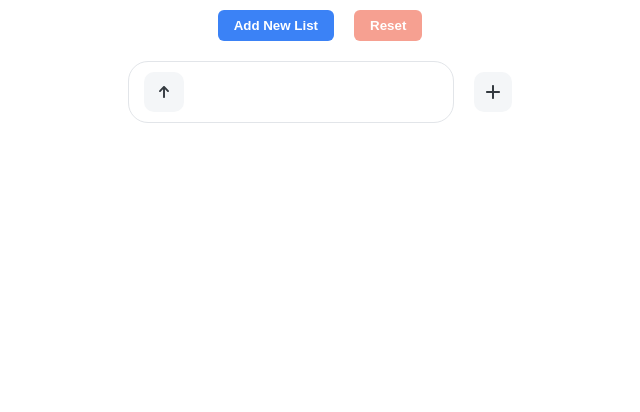
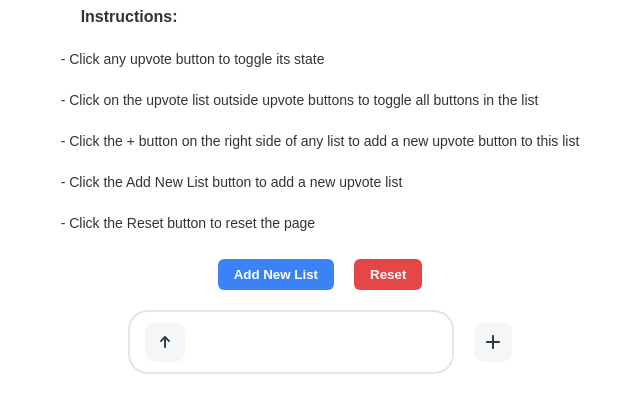
Before and after one commit to EvenL94/scrawlr-react-demo, a React (Create React App) app: page / in a window 1280 px wide. Shown: the top 412 px of the page, without its empty margins (320-960 px from the left). Built offline with nearby package versions, Linux system fonts and the light colour scheme.

Commit message:
add instructions and clean up

```diff
--- a/src/App.css
+++ b/src/App.css
@@ -22,8 +22,35 @@
 }
 
 .reset {
-  background-color: #f6a091;
+  background-color: #e54747;
 }
 .reset:hover {
-  background-color: #ff6d6d;
+  background-color: #ff7070;
 }
+
+.instructions-list-container {
+  display:flex;
+  justify-content: center
+}
+
+.instructions-list {
+  text-align: left;
+  list-style-type: none;
+  padding: 0;
+  margin: 0;
+  font-family: Arial, sans-serif;
+}
+
+.instructions-list li {
+  margin-bottom: 10px;
+  padding: 5px 0;
+  color: #333;
+  font-size: 14px;
+  line-height: 1.5;
+}
+
+.instructions-list li:first-child {
+  font-weight: bold;
+  font-size: 16px;
+  padding-left: 20px;
+}
--- a/src/App.js
+++ b/src/App.js
@@ -47,7 +47,7 @@ function App() {
     setLists((prevLists) => {
       const newLists = prevLists.map((list, i) => {
         if (i === listIndex) {
-          return [...list, false];
+          return [...list, list[list.length - 1]];
         }
         return list;
       });
@@ -55,12 +55,12 @@ function App() {
     });
   };
 
-  // Add a new list
+  // Add a new list with a non-selected upvote button
   const handleAddList = () => {
     setLists((prevLists) => [...prevLists, [false]]);
   };
 
-  // Reset to default with on list and one button and refresh the page
+  // Reset to default with one list and one unselected upvote button and refresh the page
   const handleReset = () => {
     localStorage.setItem("upvoteLists", JSON.stringify([[false]]));
     window.location.reload(false);
@@ -69,14 +69,28 @@ function App() {
   return (
     <div className="App">
       <div className="upvote-lists">
-        <div>
-          <button onClick={handleAddList} className="add-new-list button">
-            Add New List
-          </button>
-          <button onClick={handleReset} className="reset button" >
-            Reset
-          </button>
+        <div className="instructions-list-container">
+          <ul className="instructions-list">
+            <li>Instructions:</li>
+            <li>- Click any upvote button to toggle its state</li>
+            <li>
+              - Click on the upvote list outside upvote buttons to toggle all
+              buttons in the list
+            </li>
+            <li>
+              - Click the + button on the right side of any list to add a new
+              upvote button to this list
+            </li>
+            <li>- Click the Add New List button to add a new upvote list</li>
+            <li>- Click the Reset button to reset the page</li>
+          </ul>
         </div>
+        <button onClick={handleAddList} className="add-new-list button">
+          Add New List
+        </button>
+        <button onClick={handleReset} className="reset button">
+          Reset
+        </button>
 
         {lists.map((list, index) => (
           <UpvoteList
--- a/src/components/UpvoteList.css
+++ b/src/components/UpvoteList.css
@@ -9,7 +9,7 @@
 }
 
 .upvote-list {
-  border: 1px solid #e2e5e9;
+  border: 2px solid #e2e5e9;
   border-radius: 20px;
   padding: 10px;
   display: flex;
```
Also changed, not shown: 1 other file (tests, documents, lock files or other folders).
